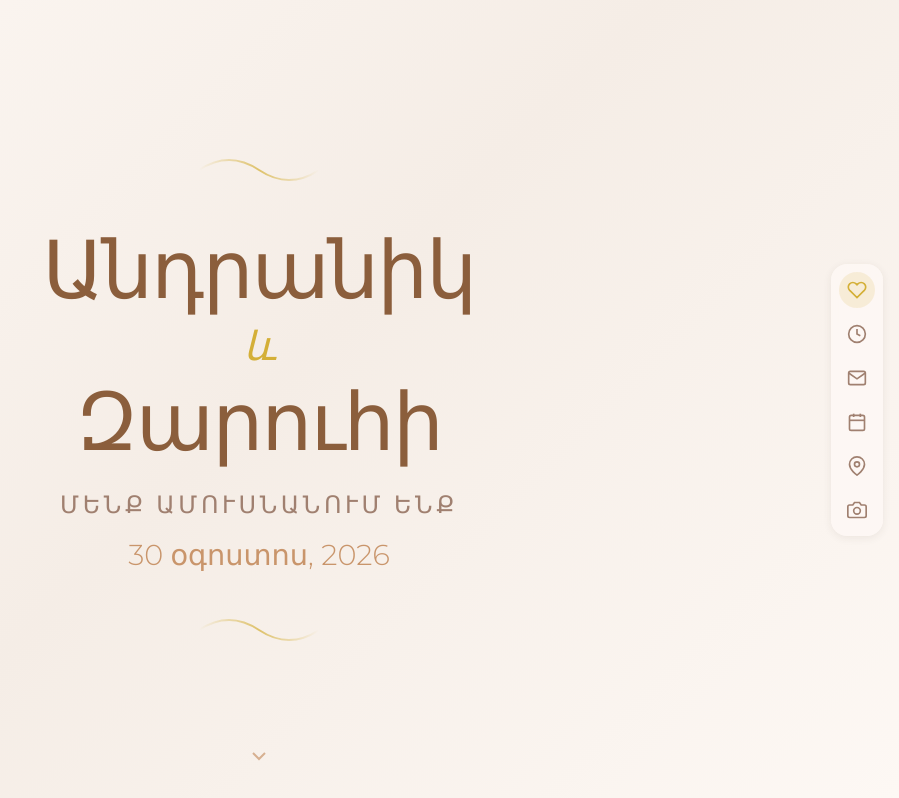
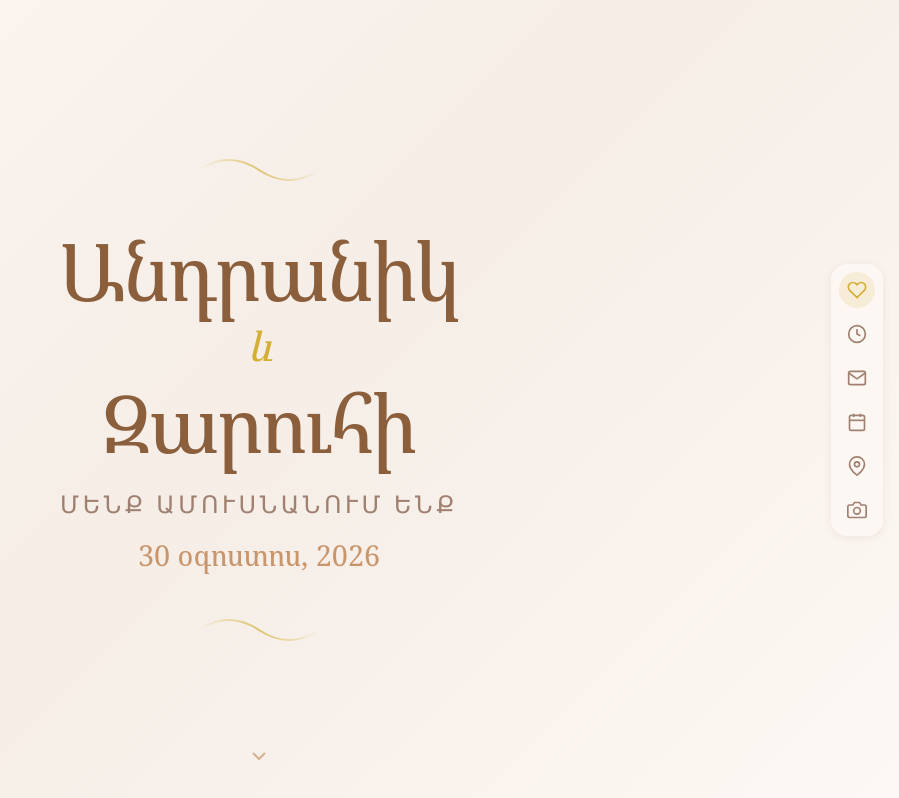
Before and after one commit to tigranuhy/ando-zara-wedding, a website built with Vite: page src/index.html in a window 1280 px wide. Shown: the whole page, without its empty margins (381-1280 px from the left). Built offline with nearby package versions, Linux system fonts and the light colour scheme.

Commit message:
Add Noto Serif Armenian (Thin 100) for headings, keep Montserrat for body

```diff
--- a/src/css/variables.css
+++ b/src/css/variables.css
@@ -12,7 +12,7 @@
   --color-overlay: rgba(253, 248, 244, 0.9);
 
   /* Typography */
-  --font-serif: 'Montserrat', 'Georgia', serif;
+  --font-serif: 'Noto Serif Armenian', 'Georgia', serif;
   --font-sans: 'Montserrat', 'Helvetica Neue', sans-serif;
   --font-weight-thin: 100;
   --font-weight-extralight: 200;
--- a/src/index.html
+++ b/src/index.html
@@ -10,7 +10,7 @@
   <link rel="preconnect" href="https://fonts.googleapis.com" />
   <link rel="preconnect" href="https://fonts.gstatic.com" crossorigin />
   <link
-    href="https://fonts.googleapis.com/css2?family=Montserrat:wght@100;200;300;400;500;600;700&display=swap"
+    href="https://fonts.googleapis.com/css2?family=Montserrat:wght@100;200;300;400;500;600;700&family=Noto+Serif+Armenian:wght@100;200;300;400;700&display=swap"
     rel="stylesheet"
   />
 
```
